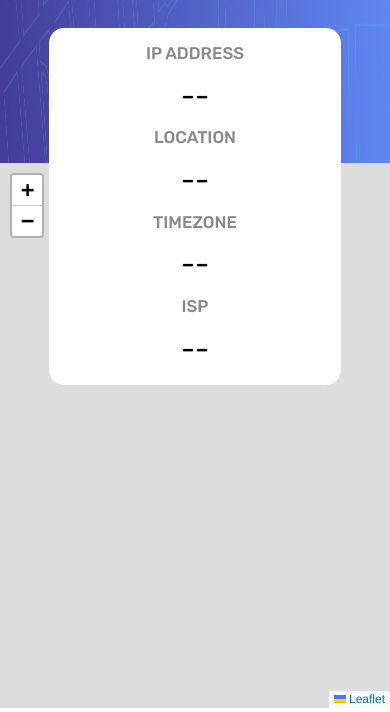
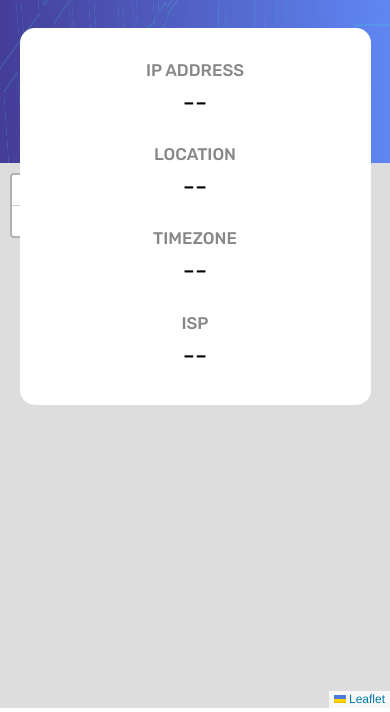
Before and after one commit to graysonventers/ip-address-tracker, a website: page dist/index.html in a window 390 px wide. Shown: the part 132-844 px from the top of the page. Drawn offline with nearby package versions, Linux system fonts and the light colour scheme; no server answers.

Commit message:
updated mobile response, should be completed

```diff
--- a/src/style.css
+++ b/src/style.css
@@ -101,7 +101,7 @@ body {
 
 .informationCard div span {
     display: flex;
-    font-size: 150%;
+    font-size: 1.5vw;
 }
 
 .informationCard div:nth-child(2) {
@@ -139,13 +139,13 @@ body {
 
     .topOfPage h2 {
         color: white;
-        font-size: 20px;
+        font-size: 3vh;
         font-weight: 400;
         margin-top: 2vh;
     }
 
     .searchBar {
-        width: 50%;
+        width: 90%;
         display: flex;
         justify-content: center;
     }
@@ -175,14 +175,15 @@ body {
         top: 19vh;
         display: flex;
         flex-direction: column;
-        width: 75%;
+        width: 90%;
         height: 40%;
-        padding: 0 0 5% 0;
+        padding: 0 0 10% 0;
     }
 
     .informationCard div {
         display: flex;
         flex-direction: column;
+        justify-content: center;
         align-items: center;
         align-content: center;
         width: 100%;
@@ -192,34 +193,48 @@ body {
         border: none;
     }
 
+    .informationCard div:nth-child(1) {
+        border: none;
+        padding: 0;
+
+    }
+
+
     .informationCard div:nth-child(2) {
         border: none;
         padding: 0;
+
     }
 
     .informationCard div:nth-child(3) {
         border: none;
         padding: 0;
+
     }
 
     .informationCard div:nth-child(4) {
         border: none;
         padding: 0;
+
     }
 
     .informationCard div h5 {
         display: flex;
         align-self: center;
         font-size: 2vh;
-        padding: 5% 0 0 0;
+        padding: 10% 0 0 0;
         margin: 0;
     }
 
     .informationCard div span {
-        font-size: 3.5vh;
+        display: flex;
+        flex-direction: column;
+        justify-content: center;
+        align-items: center;
+        align-self: center;
+        align-content: center;
+        font-size: 3vh;
         margin: 0;
-
-        padding-top: 5%;
-
+        padding-top: 2%;
     }
 }
```
